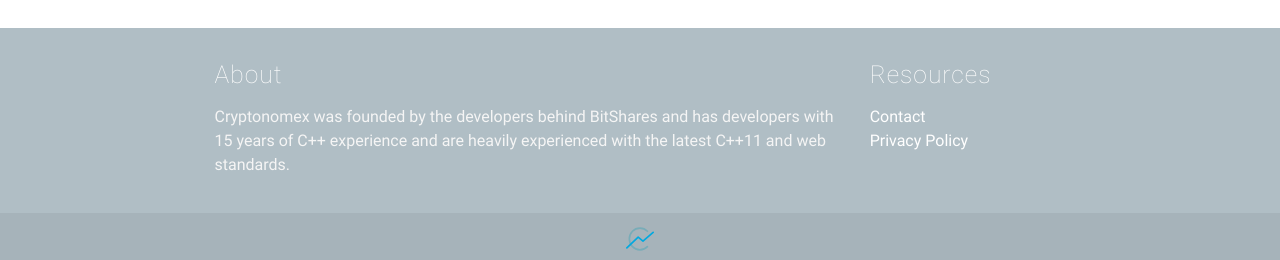
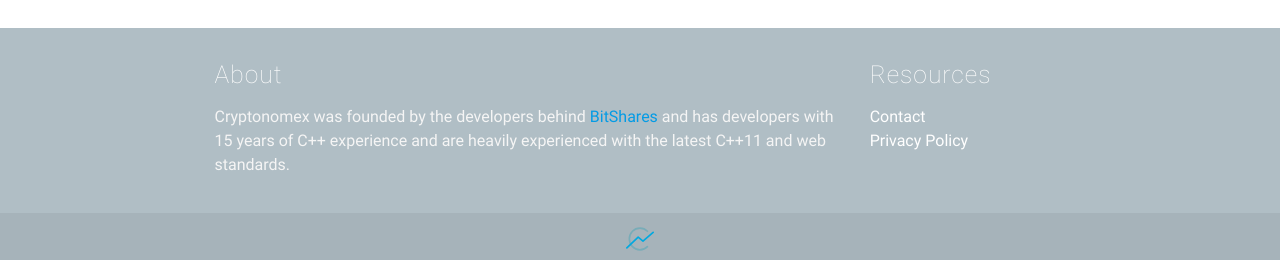
Before and after one commit to cryptonomex/cryptonomex.github.io, a Jekyll site: the page built from index.html, in a window 1280 px wide and 900 px high, scrolled down 2137 px. Shown: the part 637-897 px from the top of the window. Built offline with Jekyll 4.4.1, drawn with Linux system fonts in a browser that asks for light colours; nearby versions of some CDN libraries.

Commit message:
Add link to footer

```diff
--- a/_includes/footer.html
+++ b/_includes/footer.html
@@ -2,11 +2,16 @@
     <div class="container">
       <div class="row">
         <div class="col l9 s12">
+
           <h5 class="white-text">About</h5>
-          <p class="grey-text text-lighten-4">Cryptonomex was founded by the developers behind BitShares and has developers with 15 years of C++ experience and are heavily experienced with the latest C++11 and web standards. </p>
-
+          <p class="grey-text text-lighten-4">
+          Cryptonomex was founded by the developers behind <a href="https://bitshares.org/">BitShares</a> and has
+          developers with 15 years of C++ experience and are heavily experienced with the latest C++11 and web
+          standards.
+          </p>
 
         </div>
+
         <div class="col l3 s12">
           <h5 class="white-text">Resources</h5>
           <ul>
```
